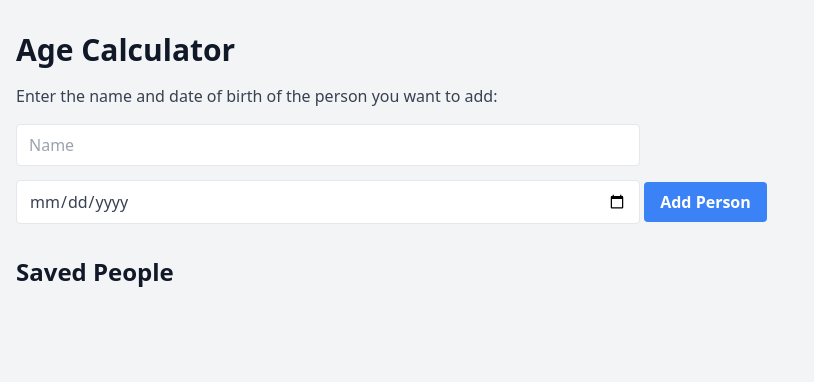
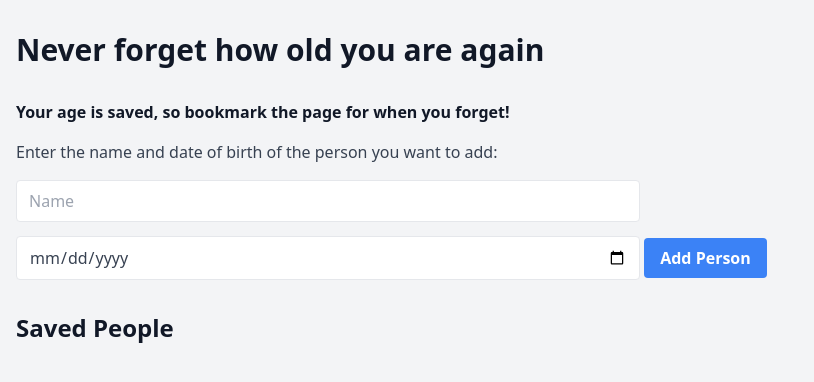
Before and after one commit to benna100/how-old-am-i, a plain HTML site: page index.html in a window 1280 px wide. Shown: the whole page, without its empty margins (0-814 px from the left). Drawn offline with nearby package versions, Linux system fonts and the light colour scheme.

Commit message:
Update index.html

```diff
--- a/index.html
+++ b/index.html
@@ -9,7 +9,12 @@
   </head>
   <body class="bg-gray-100 font-sans leading-normal tracking-normal">
     <div class="container mx-auto px-4">
-      <h1 class="text-3xl font-bold text-gray-900 mt-8 mb-4">Age Calculator</h1>
+            <h1 class="text-3xl font-bold text-gray-900 mt-8 mb-4">
+        Never forget how old you are again
+      </h1>
+      <h2 class="text-3l font-bold text-gray-900 mt-8 mb-4">
+        Your age is saved, so bookmark the page for when you forget!
+      </h2>
       <p class="text-gray-700 mb-4">
         Enter the name and date of birth of the person you want to add:
       </p>
```
